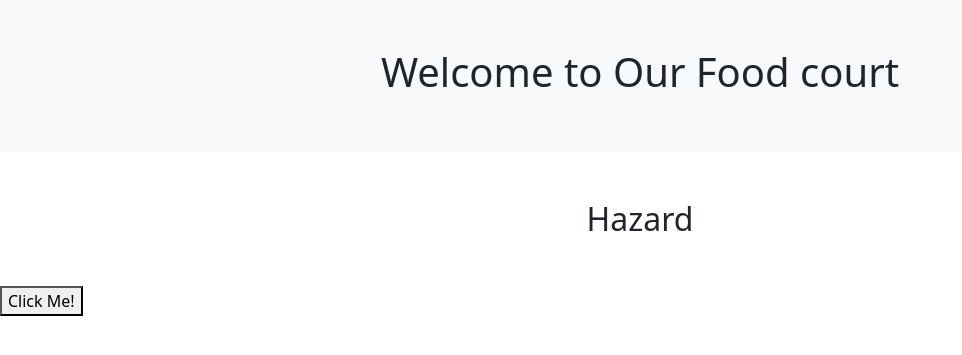
After one commit to wut-ersms/front-end, a Flask app: page /hazard in a window 1280 px wide. The commit adds this page. Shown: the top 355 px of the page, without its empty margins (0-962 px from the left). Run offline with Flask 3, Linux system fonts and the light colour scheme.

Commit message:
hazard mainpage

```diff
--- a/app/templates/base.html
+++ b/app/templates/base.html
@@ -10,7 +10,8 @@
     {% endblock %}
 </head>
 <body>
-    <!-- Navbar -->
+    <!--
+     Navbar
     <nav class="navbar navbar-expand-lg navbar-dark bg-dark">
         <div class="container">
             <a class="navbar-brand" href="#">Restaurants</a>
@@ -35,6 +36,7 @@
             </div>
         </div>
     </nav>
+    -->
 {% block content %}
 {% endblock %}
 
--- /dev/null
+++ b/app/templates/main/hazard.html
@@ -0,0 +1,21 @@
+{% extends 'base.html' %}
+{% block content %}
+    <!-- Hero Section -->
+    <section class="bg-light p-5">
+        <div class="container text-center">
+            <h1>Welcome to Our Food court</h1>
+        </div>
+    </section>
+
+    <!-- Featured Products -->
+    <section class="container my-5">
+        <h2 class="text-center mb-4">Hazard</h2>
+
+    </section>
+
+
+    <button type="button">Click Me!</button>
+
+
+
+{% endblock %}
--- a/app/templates/main/main.html
+++ b/app/templates/main/main.html
@@ -25,4 +25,6 @@
         </div>
     </section>
 
+
+
 {% endblock %}
--- a/app/views/main.py
+++ b/app/views/main.py
@@ -28,7 +28,7 @@ table_status = {
 
 @bp.route("/", methods=["POST", "GET"])
 def index():
-    return render_template("pedro.html")
+    return render_template("main/pedro.html")
 
 
 @bp.route("/pedro")
@@ -39,6 +39,11 @@ def pedro():
 @bp.route("/main")
 def main():
     return render_template("main/main.html")
+
+
+@bp.route("/hazard", methods=["GET"])
+def hazard():
+    return render_template("main/hazard.html")
 
 
 # @bp.route("/map", methods=["GET", "POST"])
```
